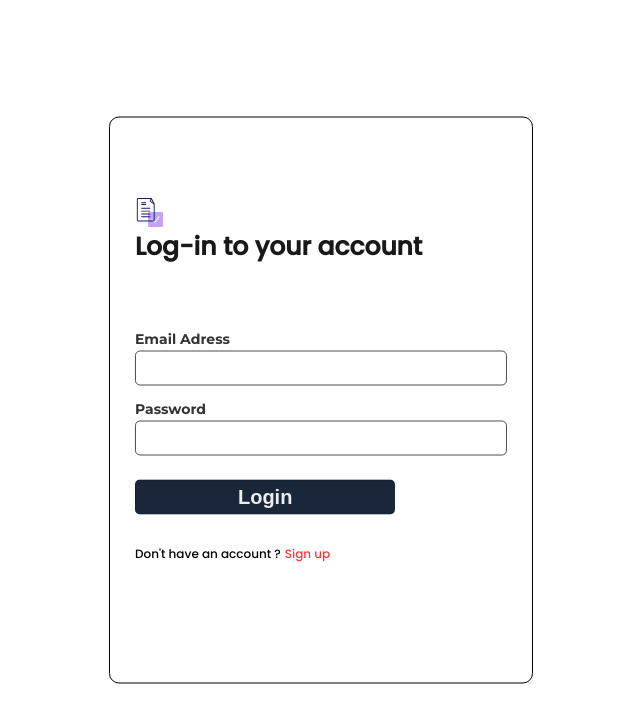
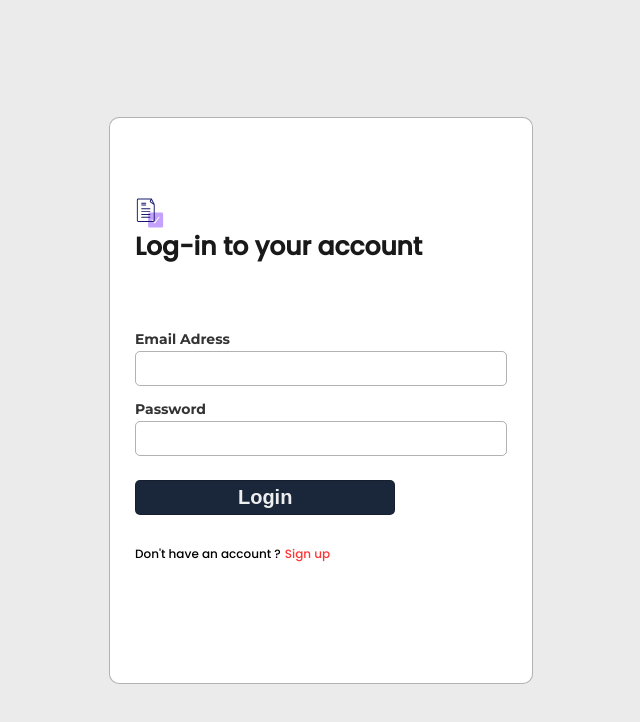
Before and after one commit to jakubwas/wTask, a React (Create React App) app in the folder client/: page /login in a window 1280 px wide. Shown: the top 722 px of the page, without its empty margins (319-959 px from the left). Built offline with nearby package versions, Linux system fonts and the light colour scheme.

Commit message:
Finish login page

```diff
--- a/client/src/Components/auth/Login/SignInForm.js
+++ b/client/src/Components/auth/Login/SignInForm.js
@@ -6,22 +6,20 @@ import styled from "styled-components";
 import AuthContext from "../../../Context/auth/authContext";
 // Styled-Components
 const FormContainer = styled.div`
-  position: absolute;
-  top: 50%;
-  left: 50%;
   min-width: 40rem;
-  transform: translate(-50%, -50%);
   display: flex;
   flex-direction: column;
   padding: 8rem 2.5rem 12rem 2.5rem;
-  border: 1px solid black;
+  margin: 3rem;
+  border: 1px solid rgba(0, 0, 0, 0.3);
   border-radius: 10px;
+  background: rgba(255, 255, 255, 1);
 `;
 const SignInTitle = styled.h1`
+  margin-bottom: 5rem;
   font-size: 2.5rem;
+  font-family: "Poppins", sans-serif;
   color: rgba(0, 0, 0, 0.9);
-  margin-bottom: 5rem;
-  font-family: "Poppins", sans-serif;
 `;
 const GroupContainer = styled.div`
   margin: 1.4rem 0;
@@ -30,11 +28,11 @@ const Input = styled.input`
   width: 100%;
   font-size: 2rem;
   border-radius: 5px;
-  background: rgba(255, 255, 255, 0);
-  border: 1px solid rgba(0, 0, 0, 0.7);
+  border: 1px solid rgba(0, 0, 0, 0.3);
   outline: none;
   padding: 0.5rem;
   margin-top: 0.3rem;
+  background: rgba(255, 255, 255, 0);
 `;
 const Form = styled.form``;
 const Label = styled.label`
@@ -46,13 +44,13 @@ const LogInButton = styled.button`
   width: 70%;
   font-size: 2rem;
   border-radius: 5px;
-  padding: 0.5rem;
   border: 1px solid rgba(0, 0, 0, 0.2);
   color: rgba(255, 255, 255, 0.92);
   font-weight: 600;
   background: rgba(26, 38, 57, 1);
   outline: none;
   cursor: pointer;
+  padding: 0.5rem;
   margin: 1rem 0 3rem 0;
 `;
 const SignUp = styled.p`
@@ -102,7 +100,6 @@ const SignInForm = (props) => {
           fill="#151a6a"
         />
       </svg>
-
       <SignInTitle>Log-in to your account</SignInTitle>
       <Form onSubmit={onSubmit}>
         <GroupContainer>
--- a/client/src/Components/auth/LoginPage.js
+++ b/client/src/Components/auth/LoginPage.js
@@ -3,12 +3,16 @@ import React from "react";
 import styled from "styled-components";
 // React Components
 import SignInForm from "./Login/SignInForm";
-
+// Styled-Components
 const Container = styled.div`
   width: 100vw;
-  height: 100vh;
+  min-height: 100vh;
+  display: flex;
+  align-items: center;
+  justify-content: center;
+  background: rgba(235, 235, 235, 1);
 `;
-
+// React Component
 const LoginPage = (props) => {
   return (
     <Container>
```
